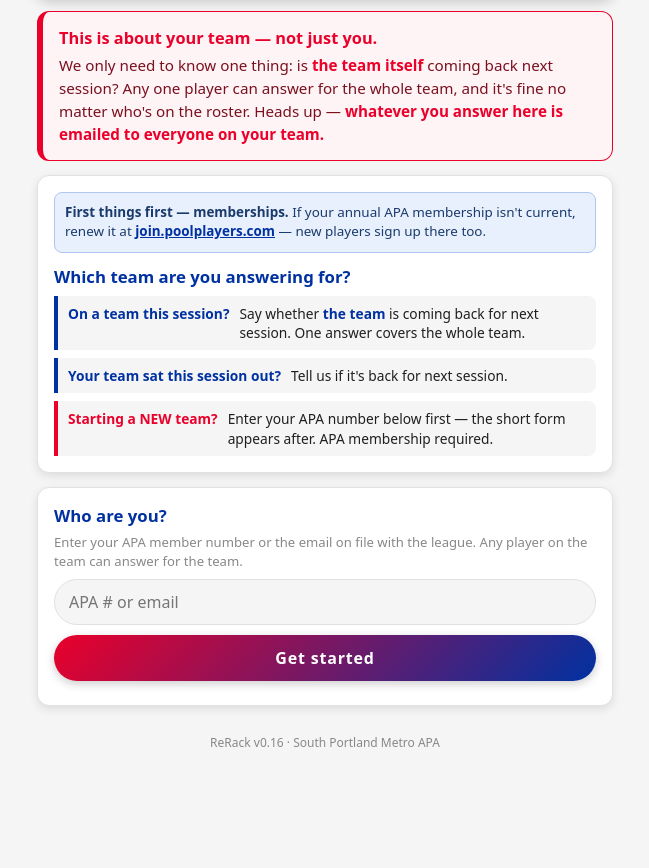
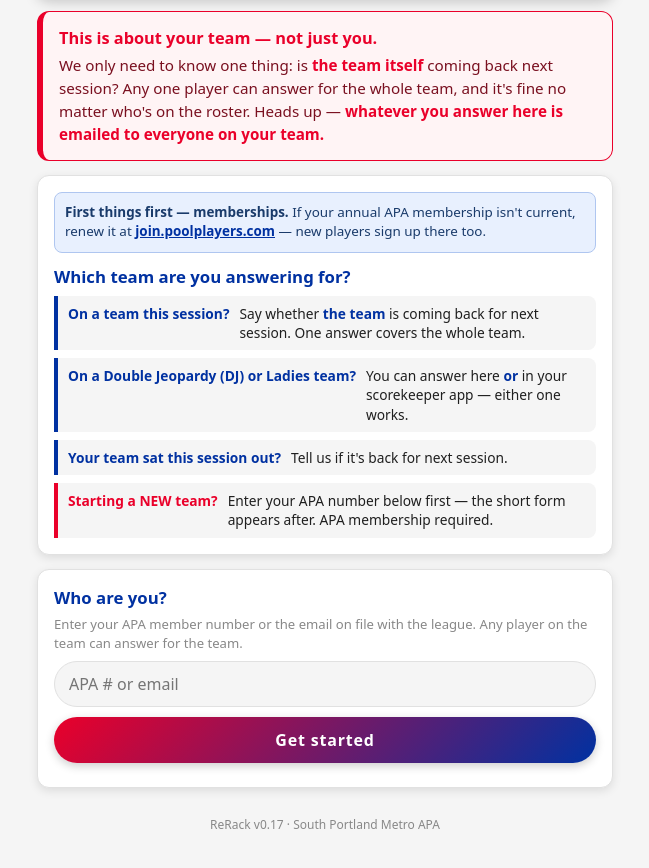
Before and after one commit to SouthPortlandMetroAPA/rerack, a plain HTML site: page index.html in a window 1280 px wide. Shown: the part 104-972 px from the top of the page, without its empty margins (315-964 px from the left). Before the commit the page ends 897 px from the top, so only its background shows below. Drawn offline with Linux system fonts and the light colour scheme; no server answers.

Commit message:
ReRack: promote 0.17 to prod — DJ/Ladies answer-here-or-scorekeeper line
Co-Authored-By: Claude Opus 4.8 <noreply@anthropic.com>

```diff
--- a/index.html
+++ b/index.html
@@ -238,6 +238,8 @@
     <h2>Which team are you answering for?</h2>
     <div class="who-row"><b>On a team this session?</b>
       <span>Say whether <b>the team</b> is coming back for <span class="targetNameInline">next session</span>. One answer covers the whole team.</span></div>
+    <div class="who-row"><b>On a Double Jeopardy (DJ) or Ladies team?</b>
+      <span>You can answer here <b>or</b> in your scorekeeper app — either one works.</span></div>
     <div class="who-row"><b>Your team sat this session out?</b>
       <span>Tell us if it's back for <span class="targetNameInline">next session</span>.</span></div>
     <div class="who-row new-row"><b>Starting a NEW team?</b>
--- a/version.js
+++ b/version.js
@@ -4,4 +4,4 @@
    root (prod) version.js, so NEVER hand-edit the root copy — edit
    preprod/version.js and re-promote, then sync the 'ReRack' apa_core row.
    ════════════════════════════════════════════════════════════════════════ */
-window.APP_VERSION = '0.16';
+window.APP_VERSION = '0.17';
```
